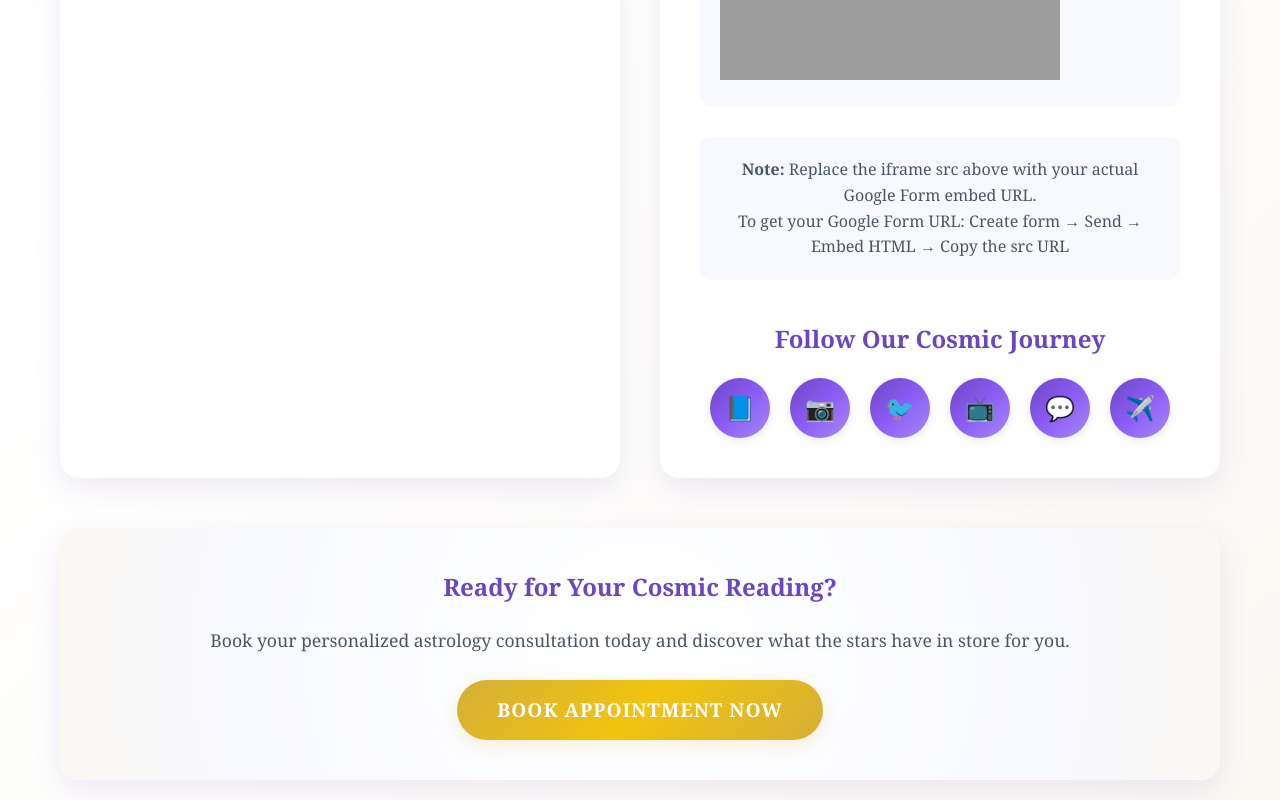
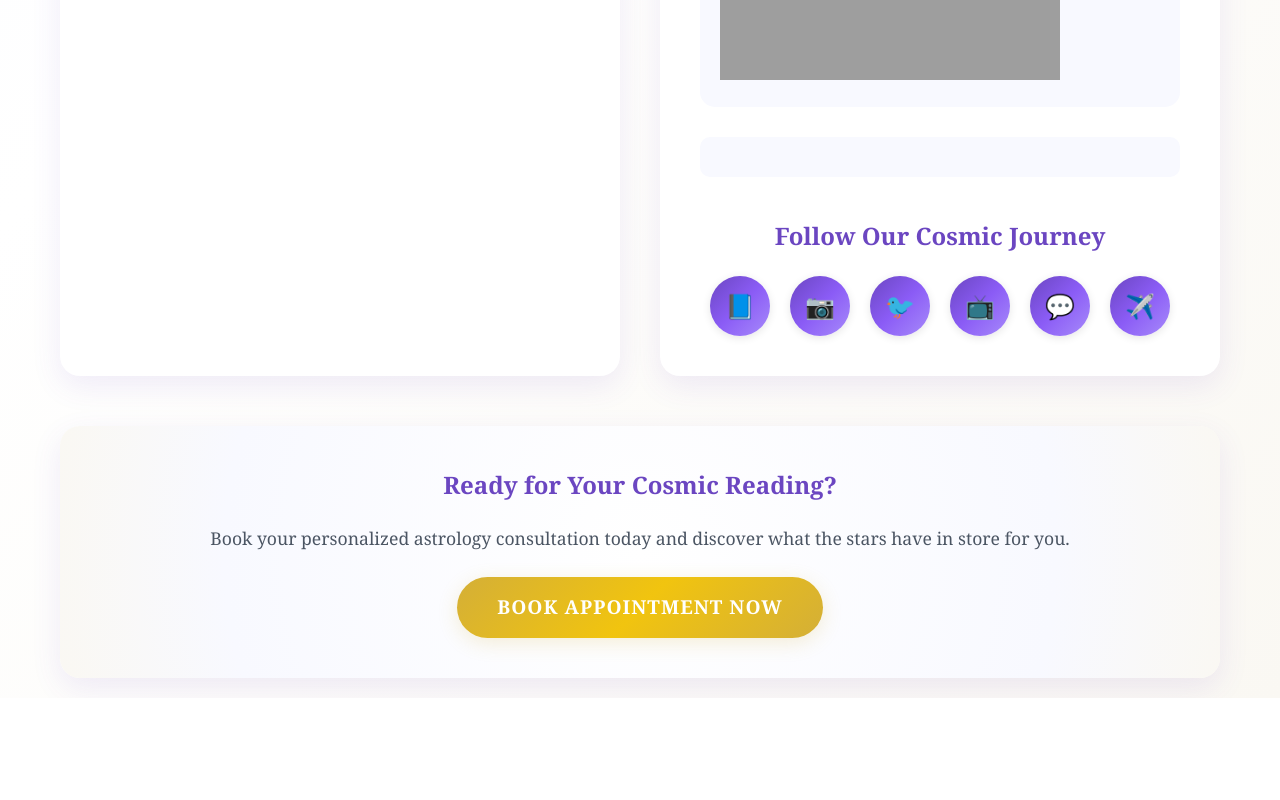
Before and after one commit to yashverma2628/cosmic-guru, a plain HTML site: page contactus.html in a window 1280 px wide. Shown: the part 1526-2326 px from the top of the page. After the commit the page ends 2224 px from the top, so only its background shows below. Drawn offline with Linux system fonts and the light colour scheme; grey boxes are pictures that could not be loaded.

Commit message:
Update contactus.html

```diff
--- a/contactus.html
+++ b/contactus.html
@@ -507,8 +507,7 @@
                 </div>
 
                 <div style="background: var(--primary-light); padding: 20px; border-radius: 10px; text-align: center; color: var(--text-medium);">
-                    <p><strong>Note:</strong> Replace the iframe src above with your actual Google Form embed URL.</p>
-                    <p>To get your Google Form URL: Create form → Send → Embed HTML → Copy the src URL</p>
+
                 </div>
 
                 <div class="social-links">
```
